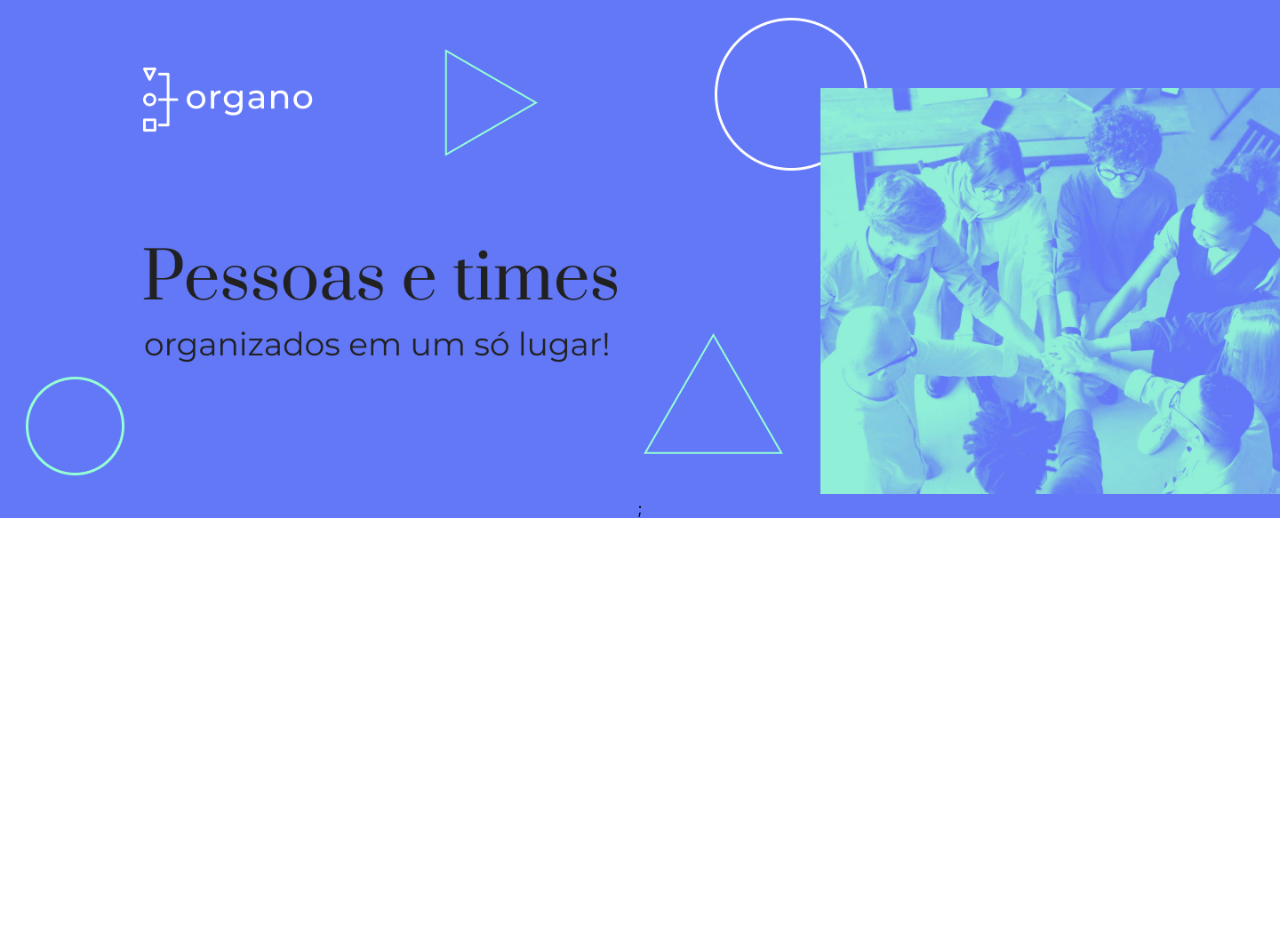
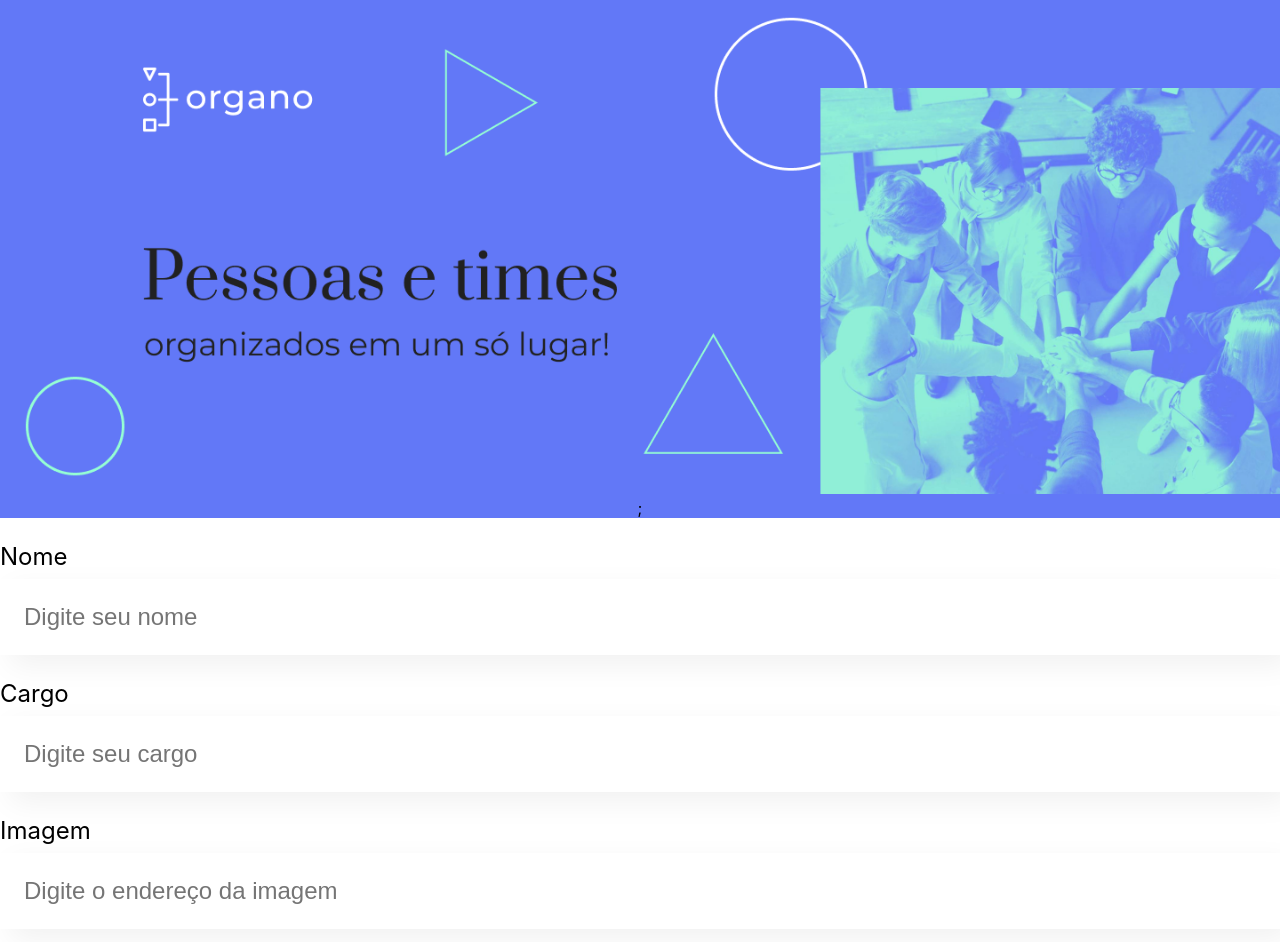
Before and after one commit to CezarBacanieski/cuidadores-react, a JavaScript app: page / in a window 1280 px wide. Shown: the top 942 px of the page. Before the commit the page ends 800 px from the top, so only its background shows below. Built offline with nearby package versions, Linux system fonts and the light colour scheme; the HTML template or start-up script is replaced by a standard one.

Commit message:
Inputs criados e com nomes sendo adicionados dinamicamente

```diff
--- a/src/App.js
+++ b/src/App.js
@@ -1,9 +1,13 @@
-import Banner from './componentes/Banner/Banner';
+import Banner from './componentes/Banner';
+import CampoTexto from './componentes/CampoTexto';
 
 function App() {
   return (
     <div className='App'>
       <Banner />
+      <CampoTexto label='Nome' placeholder='Digite seu nome' />
+      <CampoTexto label='Cargo' placeholder='Digite seu cargo' />
+      <CampoTexto label='Imagem' placeholder='Digite o endereço da imagem' />
     </div>
   );
 }
--- a/src/componentes/Banner/Banner.js
+++ b/src/componentes/Banner/Banner.js
@@ -1,11 +1,9 @@
 import './Banner.css';
 
-function Banner() {
+export const Banner = () => {
   return (
     <header className='banner'>
       <img src='/imagens/banner.png' alt='imagem do banner'></img>;
     </header>
   );
-}
-
-export default Banner;
+};
--- /dev/null
+++ b/src/componentes/Banner/index.js
@@ -0,0 +1,3 @@
+import { Banner } from './Banner';
+
+export default Banner;
--- /dev/null
+++ b/src/componentes/CampoTexto/CampoTexto.css
@@ -0,0 +1,19 @@
+.campo-texto {
+  margin: 24px 0;
+}
+
+.campo-texto label {
+  display: block;
+  margin-bottom: 8px;
+  font-size: 24px;
+}
+
+.campo-texto input {
+  background: #fff;
+  box-shadow: 10px 10px 30px rgba(0, 0, 0, 0.06);
+  width: 100%;
+  border: none;
+  font-size: 24px;
+  padding: 24px;
+  box-sizing: border-box;
+}
--- /dev/null
+++ b/src/componentes/CampoTexto/CampoTexto.js
@@ -0,0 +1,9 @@
+import './CampoTexto.css';
+export const CampoTexto = (props) => {
+  return (
+    <div className='campo-texto'>
+      <label>{props.label}</label>
+      <input placeholder={props.placeholder}></input>
+    </div>
+  );
+};
--- /dev/null
+++ b/src/componentes/CampoTexto/index.js
@@ -0,0 +1,3 @@
+import { CampoTexto } from './CampoTexto';
+
+export default CampoTexto;
```
